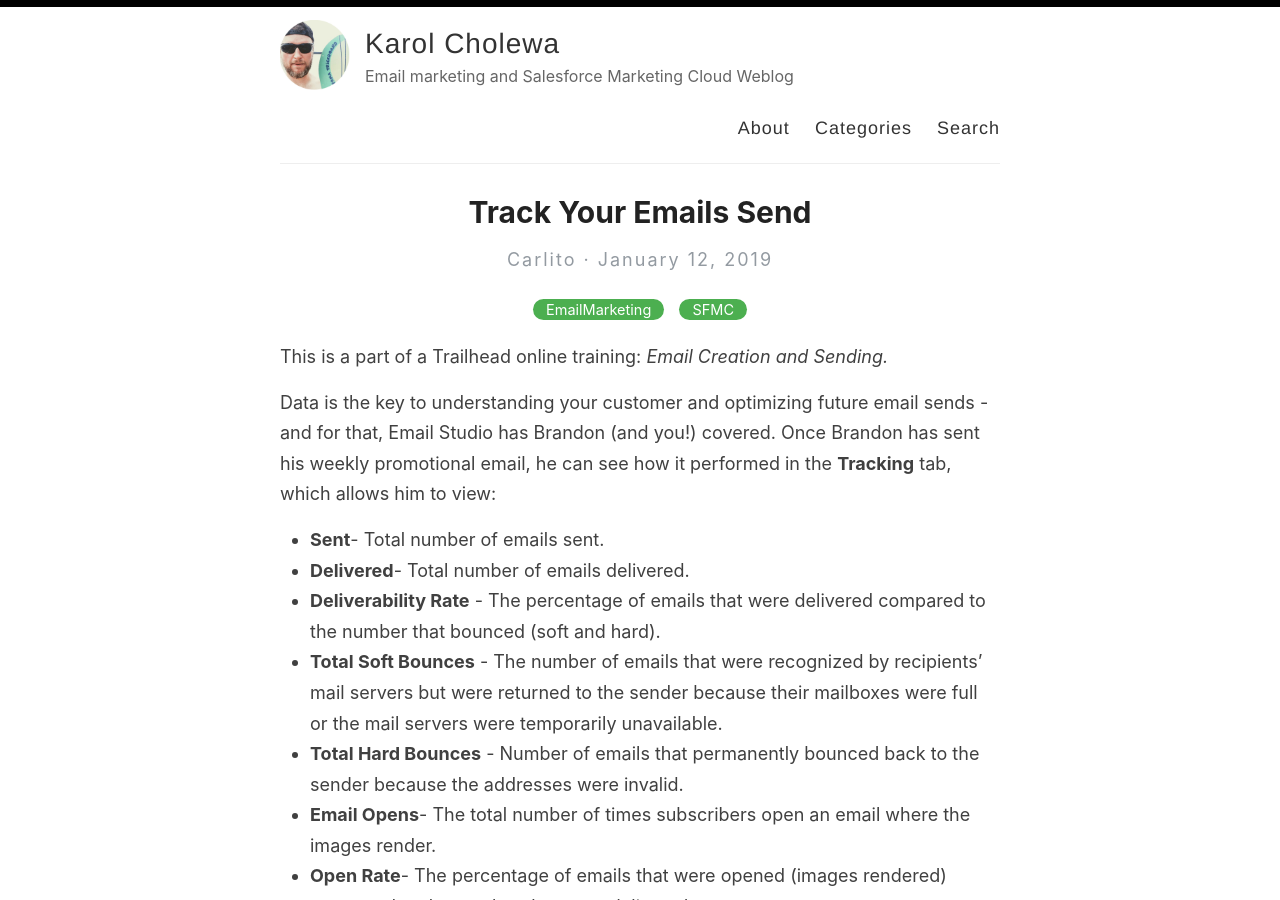
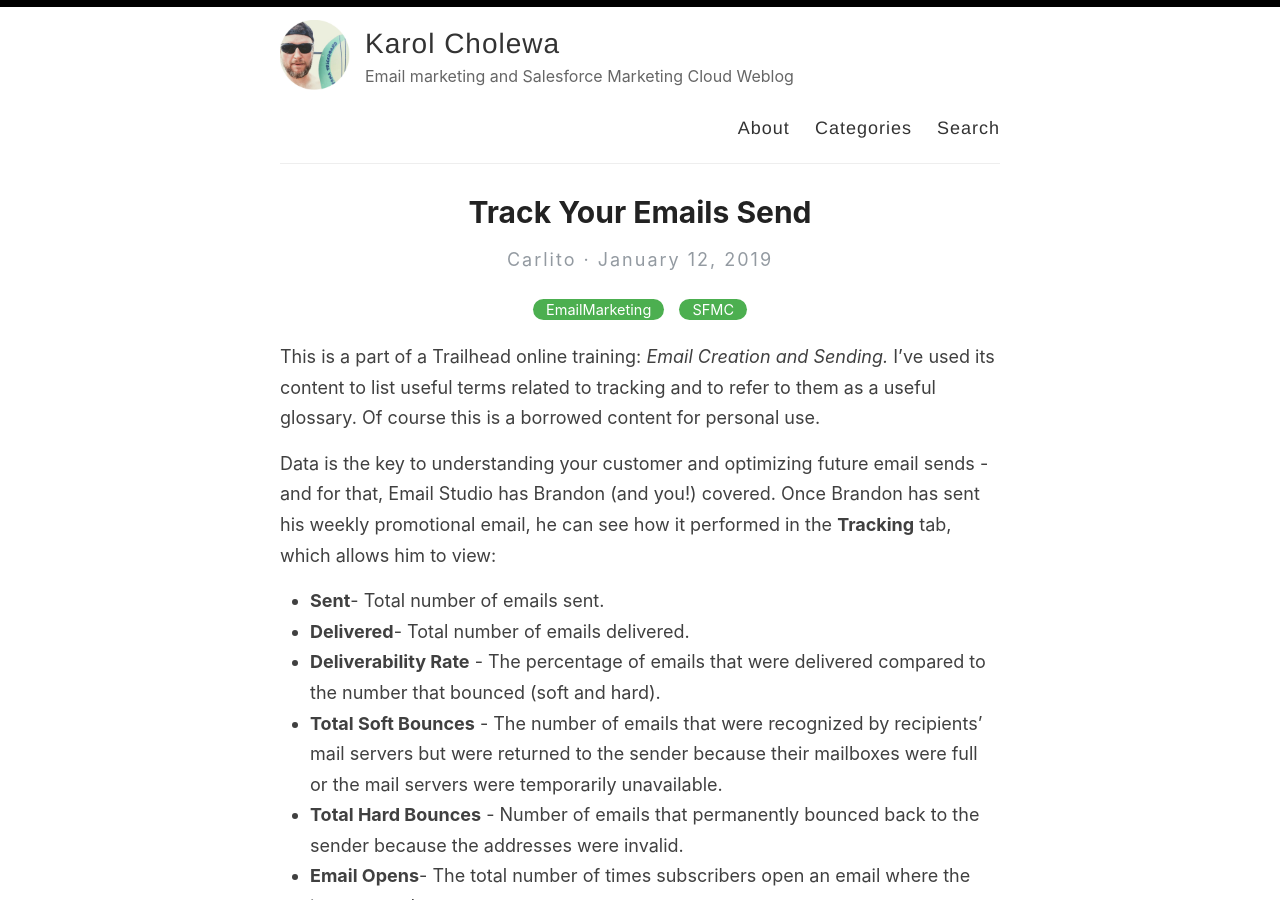
Before and after one commit to karolcholewa/blog, a Jekyll site: the page built from _posts/2019-01-12-tracking-terms.md, in a window 1280 px wide and 900 px high. Built offline with Jekyll 4.4.1, drawn with Linux system fonts in a browser that asks for light colours.

Commit message:
updated post

```diff
--- a/_posts/2019-01-12-tracking-terms.md
+++ b/_posts/2019-01-12-tracking-terms.md
@@ -6,6 +6,7 @@ categories: [EmailMarketing, SFMC]
 
 
 This is a part of a Trailhead online training: *Email Creation and Sending.*
+I've used its content to list useful terms related to tracking and to refer to them as a useful glossary. Of course this is a borrowed content for personal use.
 
 Data is the key to understanding your customer and optimizing future email sends - and for that, Email Studio has Brandon (and you!) covered. Once Brandon has sent his weekly promotional email, he can see how it performed in the **Tracking** tab, which allows him to view:
 
```
